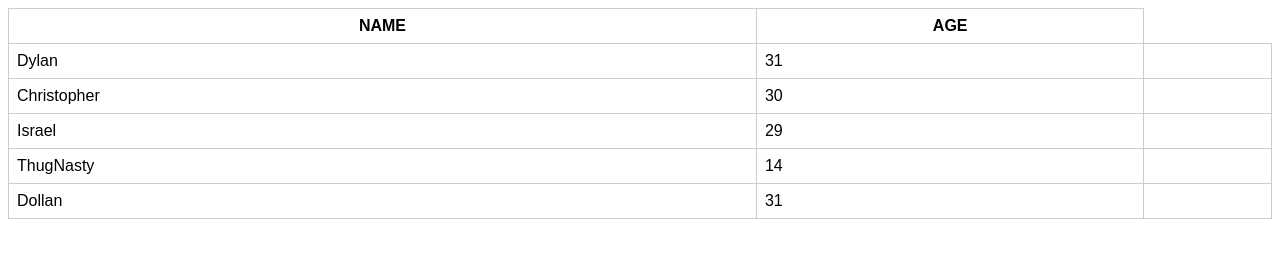
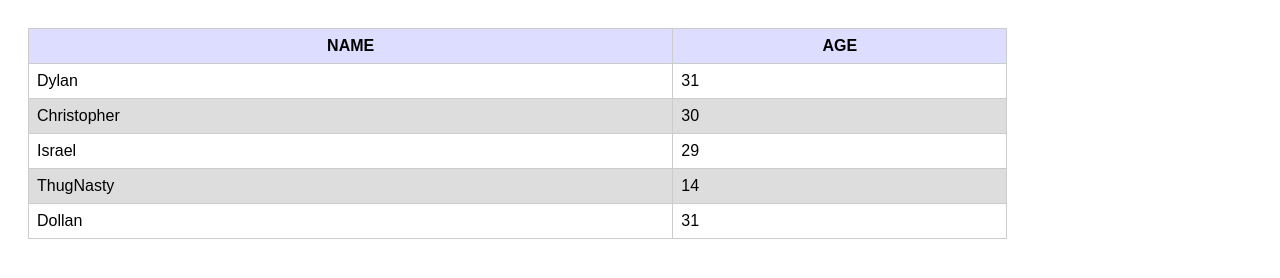
Before and after one commit to saraswati21/dynamic-table-with-js, a plain HTML site: page index.html in a window 1280 px wide. Drawn offline with Linux system fonts and the light colour scheme.

Commit message:
UI fixed

```diff
--- a/index.html
+++ b/index.html
@@ -3,11 +3,20 @@
 <meta charset="UTF-8" />
     <meta name="viewport" content="width=device-width, initial-scale=1.0" />
 <style>
+	body
+	{
+		padding: 20px;
+	}
 	table
 	{
 		font-family: arial, sans-serif;
 		border-collapse: collapse;
-		width: 100%;
+		width: 80%;
+
+	}
+	thead
+	{
+		background-color: #ddddff;
 	}
 	td, th
 	{
@@ -20,14 +29,14 @@
 		text-transform: uppercase;
 	}
 
-	tr:nthh-child(even)
+	tr:nth-child(even)
 	{
 		background-color: #dddddd;
 	}
 
 	tr:hover
 	{
-		background-color: black;
+		background-color: gray;
 		color: white;
 	}
 </style>
@@ -54,7 +63,7 @@
 		let dataHtml = '';
 		for(let person of personData)
 		{
-			dataHtml += `<tr><td>${person.name}</td><td>${person.age}<td></tr>`;
+			dataHtml += `<tr><td>${person.name}</td><td>${person.age}</td></tr>`;
 		}
 
 		tableBody.innerHTML = dataHtml;
@@ -84,7 +93,7 @@
 	<title>Dynamic Table</title>
 </head>
 <body>
-	<table>
+	<table >
 		<thead>
 			<tr>
 				<th>Name</th>
```
